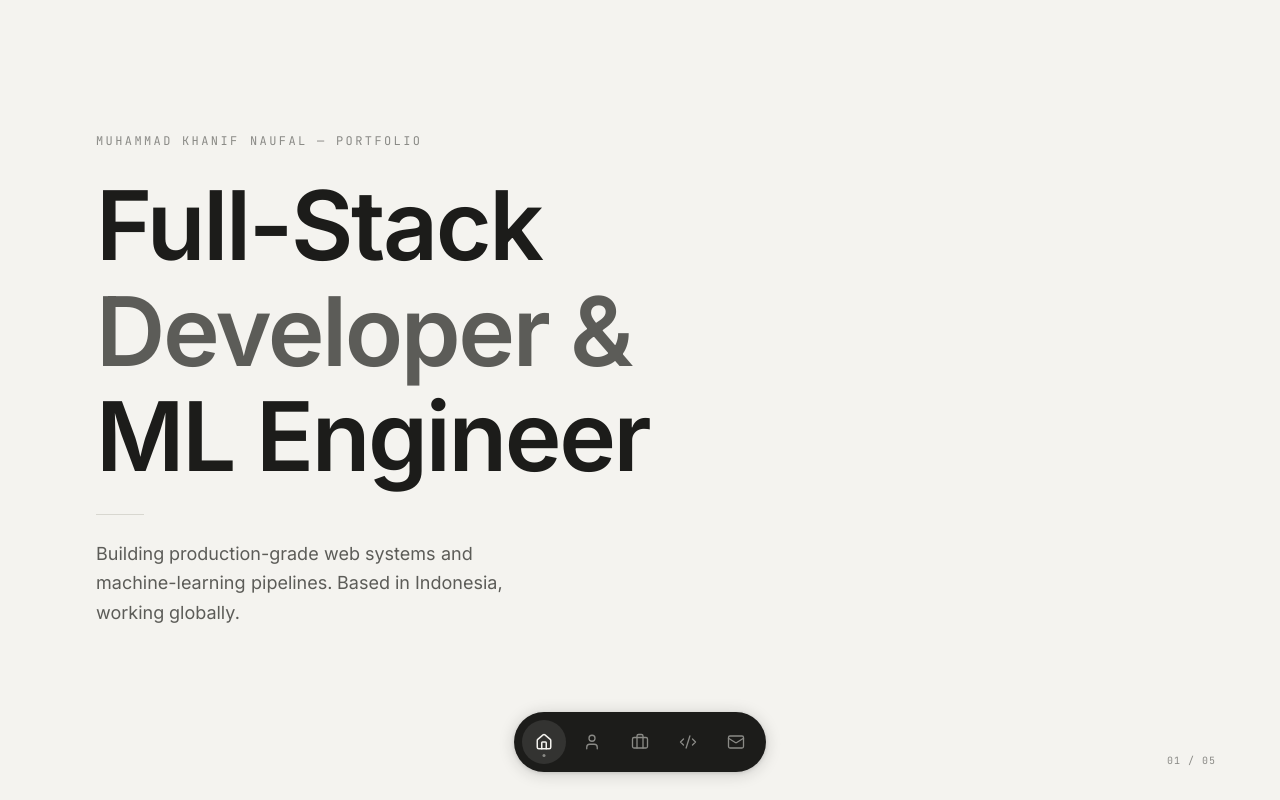
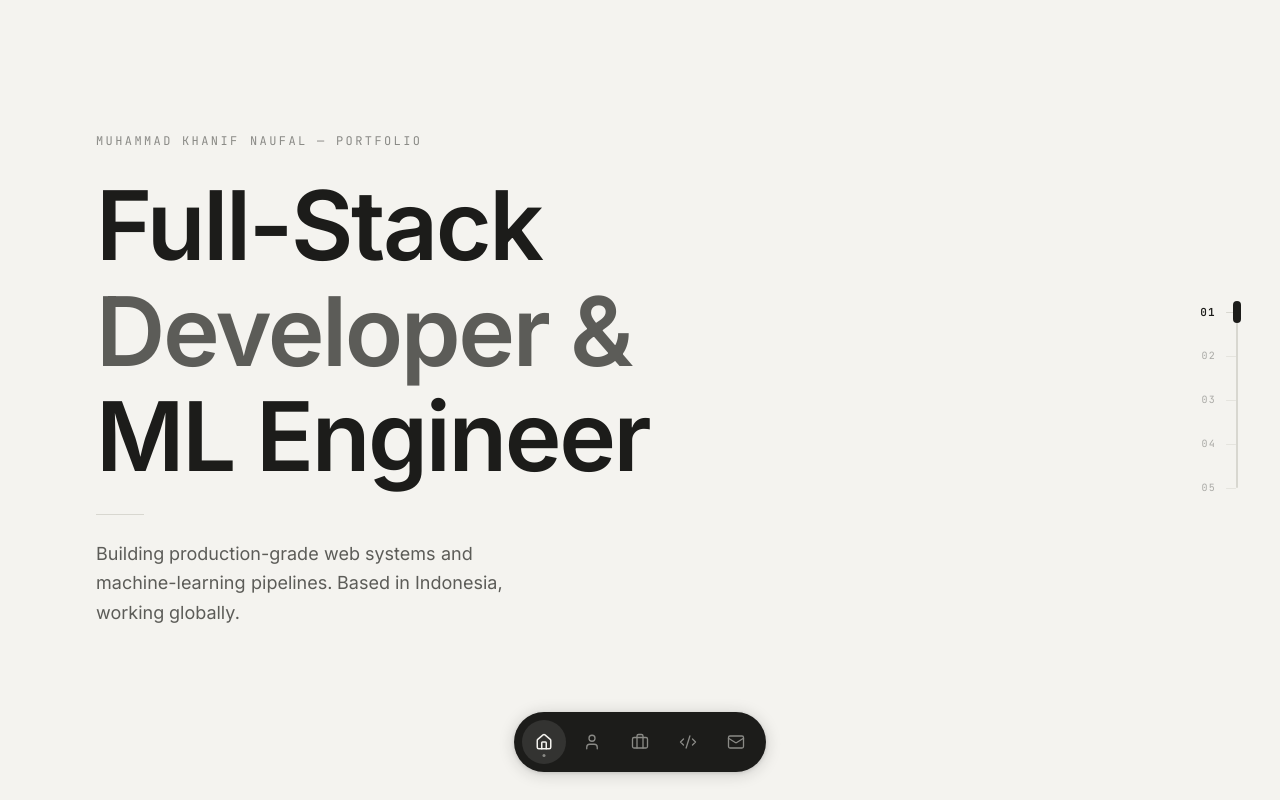
Before and after one commit to khanifnaufal/Personal-Website, a Next.js app: page /redesign in a window 1280 px wide. Built offline with nearby package versions, Linux system fonts and the light colour scheme.

Commit message:
Vertical section-index rail

```diff
--- a/src/app/redesign/page.tsx
+++ b/src/app/redesign/page.tsx
@@ -8,6 +8,7 @@ import HistorySection from "@/components/sections-v2/HistorySection";
 import ProjectsSection from "@/components/sections-v2/ProjectsSection";
 import ContactSection from "@/components/sections-v2/ContactSection";
 import DockNav from "@/components/sections-v2/DockNav";
+import SectionIndexRail from "@/components/sections-v2/SectionIndexRail";
 
 const SECTIONS = [
   { id: "hero",     component: HeroSection     },
@@ -161,6 +162,9 @@ export default function RedesignPage() {
       {/* DockNav — floating pill, bottom-center */}
       <DockNav activeIndex={activeSection} onNavigate={navigateTo} />
 
+      {/* SectionIndexRail — wayfinding column, right edge, vertically centered */}
+      <SectionIndexRail activeIndex={activeSection} onNavigate={navigateTo} />
+
     </div>
   );
 }
--- a/src/components/sections-v2/ContactSection.tsx
+++ b/src/components/sections-v2/ContactSection.tsx
@@ -51,10 +51,7 @@ export default function ContactSection() {
         </div>
       </div>
 
-      {/* Corner mark */}
-      <div className="absolute bottom-8 right-8 md:right-16 font-mono text-[10px] tracking-widest text-warm-text-muted uppercase">
-        05 / 05
-      </div>
+
     </div>
   );
 }
--- a/src/components/sections-v2/HeroSection.tsx
+++ b/src/components/sections-v2/HeroSection.tsx
@@ -75,10 +75,7 @@ export default function HeroSection() {
         className="font-sans text-base md:text-lg text-warm-text-secondary max-w-md leading-relaxed mb-10"
       />
 
-      {/* Corner mark */}
-      <div className="absolute bottom-8 right-8 md:right-16 font-mono text-[10px] tracking-widest text-warm-text-muted uppercase">
-        01 / 05
-      </div>
+
     </div>
   );
 }
--- a/src/components/sections-v2/HistorySection.tsx
+++ b/src/components/sections-v2/HistorySection.tsx
@@ -67,10 +67,7 @@ export default function HistorySection() {
         ))}
       </div>
 
-      {/* Corner mark */}
-      <div className="absolute bottom-8 right-8 md:right-16 font-mono text-[10px] tracking-widest text-warm-text-muted uppercase">
-        03 / 05
-      </div>
+
     </div>
   );
 }
--- a/src/components/sections-v2/ProfileSection.tsx
+++ b/src/components/sections-v2/ProfileSection.tsx
@@ -54,10 +54,7 @@ export default function ProfileSection() {
         </div>
       </div>
 
-      {/* Corner mark */}
-      <div className="absolute bottom-8 right-8 md:right-16 font-mono text-[10px] tracking-widest text-warm-text-muted uppercase">
-        02 / 05
-      </div>
+
     </div>
   );
 }
--- a/src/components/sections-v2/ProjectsSection.tsx
+++ b/src/components/sections-v2/ProjectsSection.tsx
@@ -84,10 +84,7 @@ export default function ProjectsSection() {
         })}
       </div>
 
-      {/* Corner mark */}
-      <div className="absolute bottom-8 right-8 md:right-16 font-mono text-[10px] tracking-widest text-warm-text-muted uppercase">
-        04 / 05
-      </div>
+
     </div>
   );
 }
--- /dev/null
+++ b/src/components/sections-v2/SectionIndexRail.tsx
@@ -0,0 +1,207 @@
+"use client";
+
+/**
+ * SectionIndexRail — Gear Selector
+ *
+ * Dirancang menyerupai selector gigi mobil matic (PRND-style):
+ *
+ *   ┌─────────────────────────────┐
+ *   │  01   ──┤  ← gate notch    │
+ *   │         │                  │
+ *   │  02   ──┤                  │
+ *   │         │                  │
+ *   │  03   ──┤◉  ← knob (aktif) │
+ *   │         │                  │
+ *   │  04   ──┤                  │
+ *   │         │                  │
+ *   │  05   ──┤                  │
+ *   └─────────────────────────────┘
+ *
+ * Knob bergerak dengan spring physics (type: "spring") —
+ * bukan ease curve — supaya ada feel snap mekanikal,
+ * bukan smooth CSS transition biasa.
+ *
+ * Gate notches (horizontal tick di tiap posisi) memberi
+ * referensi visual posisi yang valid, seperti detent pada
+ * selector fisik.
+ */
+
+import { motion } from "framer-motion";
+
+const LABELS = ["01", "02", "03", "04", "05"];
+
+/*
+ * SLOT_H: jarak vertikal antara tiap posisi gear (center-to-center).
+ * Semua kalkulasi y diturunkan dari nilai ini.
+ */
+const SLOT_H = 44;          // px — juga sekaligus minimum touch target height
+const KNOB_H = 22;          // pill height
+const KNOB_W = 8;           // pill width
+const TRACK_W = 2;          // lebar track channel
+const GATE_W = 10;          // panjang gate notch horizontal (dari track ke kiri)
+
+/* Spring config — stiff & slightly underdamped untuk feel "klik masuk slot" */
+const SPRING = { type: "spring" as const, stiffness: 520, damping: 38, mass: 0.6 };
+
+/* Warna yang sync dengan palette globals.css */
+const C = {
+  trackLine:   "var(--color-warm-border)",        // #D8D7D0
+  gate:        "var(--color-warm-border)",
+  knob:        "var(--color-warm-text-primary)",  // #1C1C1A
+  labelActive: "var(--color-warm-text-primary)",
+  labelMuted:  "var(--color-warm-text-muted)",    // #8A8A86
+} as const;
+
+interface SectionIndexRailProps {
+  activeIndex: number;
+  onNavigate: (index: number) => void;
+}
+
+export default function SectionIndexRail({
+  activeIndex,
+  onNavigate,
+}: SectionIndexRailProps) {
+  /*
+   * Total height of the gear column:
+   * spans from center of first slot to center of last slot.
+   * i.e. (LABELS.length - 1) * SLOT_H
+   * Plus SLOT_H/2 above and below for the topmost/bottommost labels.
+   * Track starts and ends at the center of each end slot.
+   */
+  const totalColH = SLOT_H * LABELS.length;
+  const trackTop = SLOT_H / 2;
+  const trackH = SLOT_H * (LABELS.length - 1);
+
+  return (
+    <aside
+      aria-label="Section gear selector"
+      className="fixed right-8 top-1/2 -translate-y-1/2 z-50 flex items-start select-none"
+      style={{ gap: 6 }}
+    >
+      {/*
+       * ── Numbers column ──────────────────────────────────────────
+       * Each button occupies exactly SLOT_H pixels vertically
+       * so it aligns precisely with the gate notch on the track.
+       */}
+      <div
+        className="flex flex-col"
+        style={{ height: totalColH }}
+      >
+        {LABELS.map((label, i) => {
+          const isActive = i === activeIndex;
+          return (
+            <button
+              key={i}
+              onClick={() => onNavigate(i)}
+              aria-label={`Section ${label}`}
+              aria-current={isActive ? "page" : undefined}
+              className="flex items-center justify-end cursor-pointer focus-visible:outline-none rounded-sm"
+              style={{
+                height: SLOT_H,
+                width: 28,
+                paddingRight: 4,
+              }}
+            >
+              <motion.span
+                animate={{
+                  color: isActive ? C.labelActive : C.labelMuted,
+                  fontWeight: isActive ? 600 : 400,
+                  fontSize: isActive ? "11px" : "10px",
+                  opacity: isActive ? 1 : 0.7,
+                }}
+                transition={SPRING}
+                style={{
+                  fontFamily: "var(--font-mono), monospace",
+                  letterSpacing: "0.12em",
+                  textTransform: "uppercase",
+                  lineHeight: 1,
+                }}
+              >
+                {label}
+              </motion.span>
+            </button>
+          );
+        })}
+      </div>
+
+      {/*
+       * ── Gear track assembly ──────────────────────────────────────
+       * Relative container that holds:
+       *   1. Gate notches (horizontal ticks at each position)
+       *   2. Vertical track line (channel)
+       *   3. Sliding knob (the gear selector pill)
+       */}
+      <div
+        className="relative"
+        style={{ width: KNOB_W + GATE_W + 4, height: totalColH }}
+      >
+        {/* Vertical track channel */}
+        <div
+          className="absolute"
+          style={{
+            left: GATE_W,
+            top: trackTop,
+            width: TRACK_W,
+            height: trackH,
+            background: C.trackLine,
+            borderRadius: 1,
+          }}
+        />
+
+        {/*
+         * Gate notches — short horizontal lines extending leftward
+         * from the track at each valid gear position.
+         * Creates the "detent" affordance of a physical gear selector.
+         */}
+        {LABELS.map((_, i) => {
+          const centerY = i * SLOT_H + SLOT_H / 2;
+          const isActive = i === activeIndex;
+          return (
+            <motion.div
+              key={i}
+              className="absolute"
+              animate={{
+                width: isActive ? GATE_W + 3 : GATE_W,
+                opacity: isActive ? 1 : 0.55,
+              }}
+              transition={SPRING}
+              style={{
+                left: 0,
+                top: centerY - 0.5,
+                height: 1,
+                background: C.gate,
+                borderRadius: 0.5,
+              }}
+            />
+          );
+        })}
+
+        {/*
+         * Selector knob — the pill that snaps between gear positions.
+         *
+         * Uses spring animation: stiff + slightly underdamped so it
+         * "thunks" into each slot with a physical overshoot feel.
+         *
+         * Position: left edge aligns with gate start (left: 0),
+         * extends rightward past the track line.
+         * Vertical: centered in the slot (activeIndex * SLOT_H + SLOT_H/2).
+         */}
+        <motion.div
+          animate={{
+            y: activeIndex * SLOT_H + SLOT_H / 2 - KNOB_H / 2,
+          }}
+          transition={SPRING}
+          className="absolute"
+          style={{
+            left: GATE_W + TRACK_W / 2 - KNOB_W / 2,  // center knob on track centerline
+            top: 0,              // y is driven by animate.y
+            width: KNOB_W,
+            height: KNOB_H,
+            background: C.knob,
+            borderRadius: KNOB_W / 2,
+          }}
+        />
+      </div>
+    </aside>
+  );
+}
```
